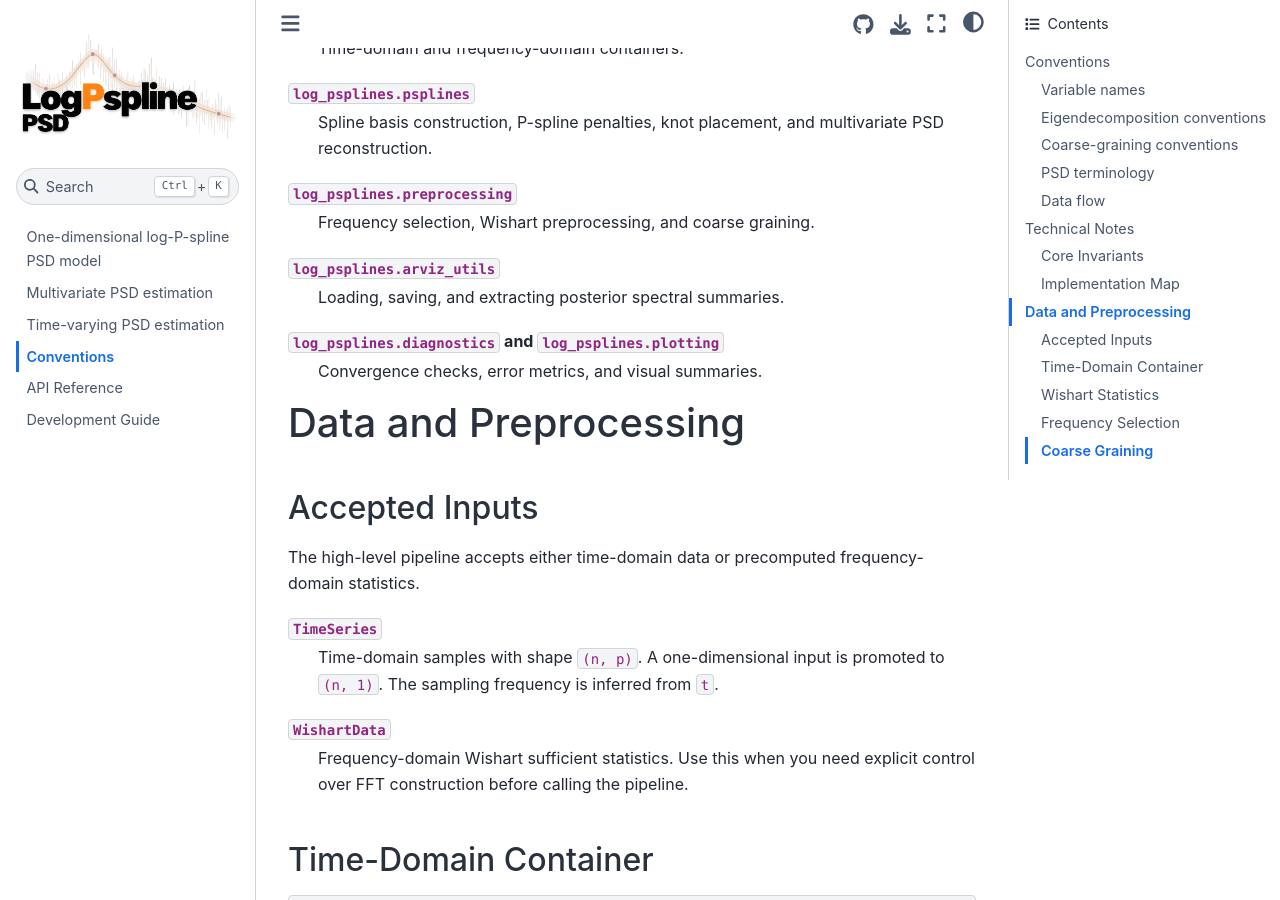
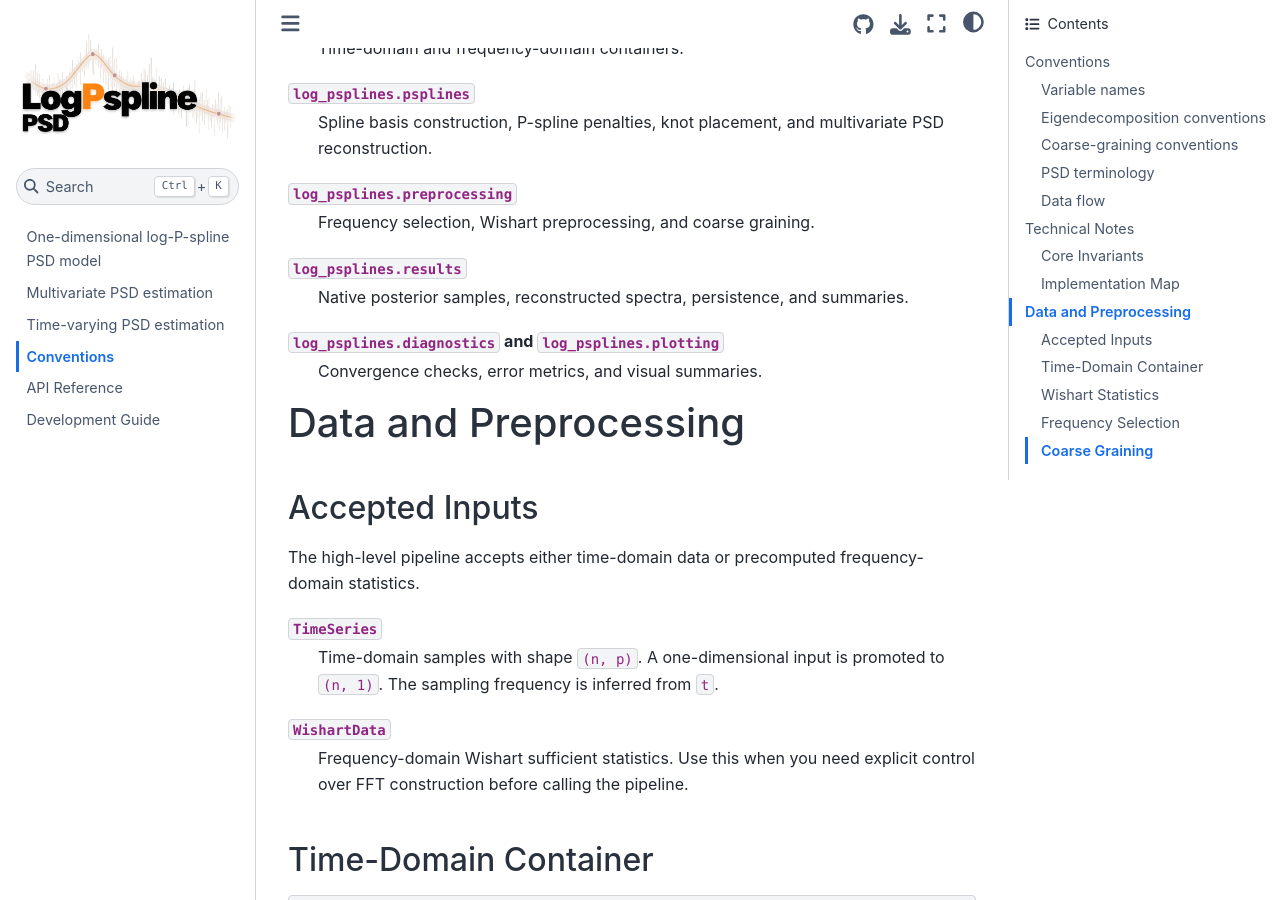
Before and after one commit to nz-gravity/LogPSplinePSD, a Jupyter Book: the page built from docs/conventions.rst, in a window 1280 px wide and 900 px high, scrolled down 3710 px. Built offline with Jupyter Book 1.0.4 settings and Sphinx 7.4.7 and the Sphinx Book theme 1.1.4, drawn with Linux system fonts in a browser that asks for light colours; some of the changed text lies outside the part shown.

Commit message:
remove stale ArviZ result-layer docs

```diff
--- a/docs/conventions.rst
+++ b/docs/conventions.rst
@@ -126,7 +126,7 @@ The multivariate pipeline follows a fixed sequence of transformations:
    config controls only binning parameters (``Nc``/``Nh``).
 4. **Inference stages** – VI and NUTS stages consume the (possibly coarse)
    Wishart stats and spline models.
-5. **ArviZ conversion** – ``wishart_u_to_psd`` populates
+5. **Result construction** – ``wishart_u_to_psd`` populates
    ``observed_data['periodogram']`` using the canonical normalisation.
 6. **Plotting** – visualisers consume the precomputed posterior quantiles and
    empirical PSD without re-deriving spectra.
@@ -171,8 +171,8 @@ Implementation Map
 ``log_psplines.preprocessing``
    Frequency selection, Wishart preprocessing, and coarse graining.
 
-``log_psplines.arviz_utils``
-   Loading, saving, and extracting posterior spectral summaries.
+``log_psplines.results``
+   Native posterior samples, reconstructed spectra, persistence, and summaries.
 
 ``log_psplines.diagnostics`` and ``log_psplines.plotting``
    Convergence checks, error metrics, and visual summaries.
```
